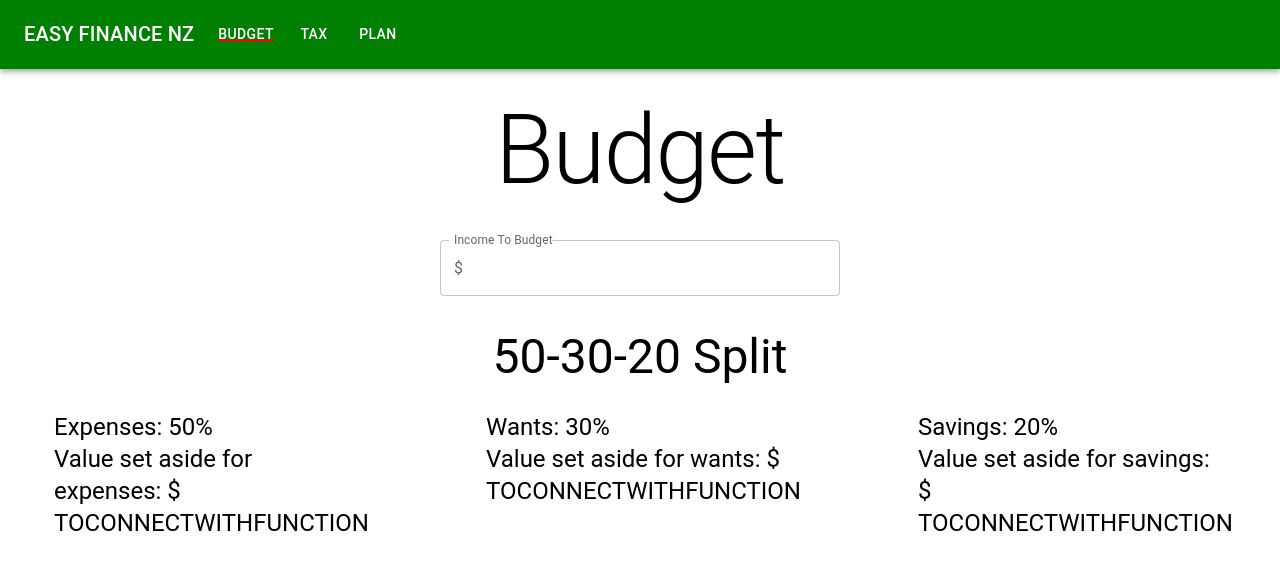
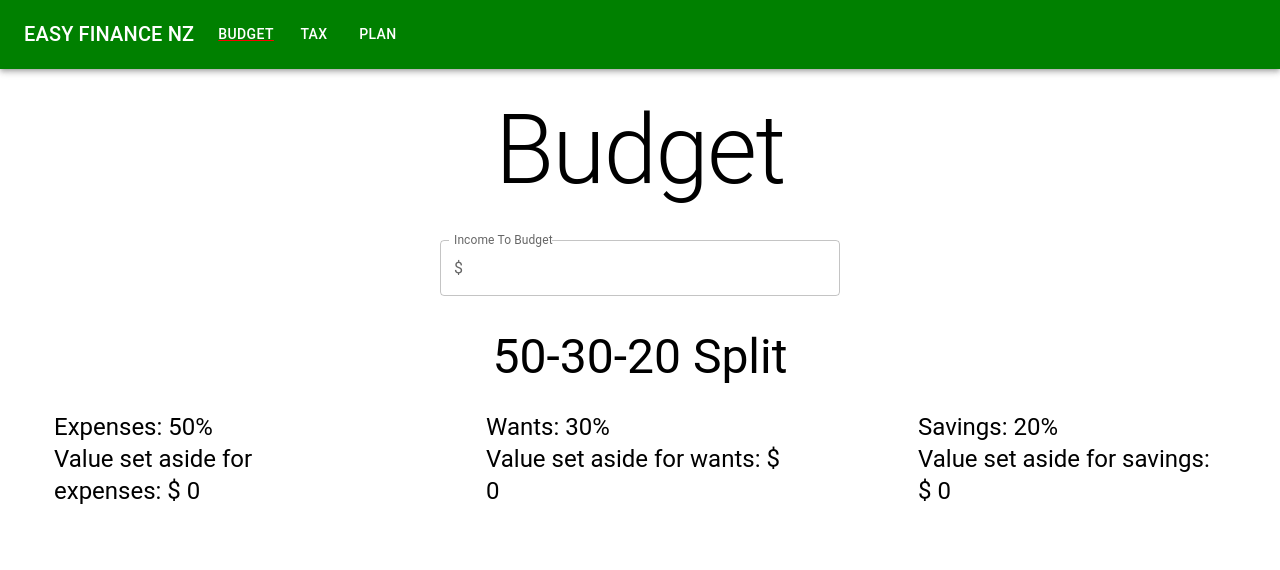
Before and after one commit to osamakashif/Easy_Finance_NZ, a React (Create React App) app: page /Budget in a window 1280 px wide. Shown: the top 570 px of the page. Built offline with nearby package versions, Linux system fonts and the light colour scheme.

Commit message:
[feat]: Budget page functionality.
Budget page functionality added.

```diff
--- a/src/pages/BudgetPage.tsx
+++ b/src/pages/BudgetPage.tsx
@@ -1,5 +1,6 @@
 import { FormControl, Grid, InputAdornment, InputLabel, OutlinedInput, Typography } from "@mui/material";
 import { useState } from "react";
+import { point2, point3, point5 } from "../functions/budgeting";
 
 export const BudgetPage = () => {
     const [income, setIncome] = useState<number>(0);
@@ -25,15 +26,15 @@ export const BudgetPage = () => {
             <Grid container spacing={2} justifyContent="space-around">
                 <Grid item xs={12} sm={3}>
                     <Typography variant="h5">Expenses: 50%</Typography>
-                    <Typography variant="h5">Value set aside for expenses: $ TOCONNECTWITHFUNCTION</Typography>
+                    <Typography variant="h5">Value set aside for expenses: $ {point5(income)}</Typography>
                 </Grid>
                 <Grid item xs={12} sm={3}>
                     <Typography variant="h5">Wants: 30%</Typography>
-                    <Typography variant="h5">Value set aside for wants: $ TOCONNECTWITHFUNCTION</Typography>
+                    <Typography variant="h5">Value set aside for wants: $ {point3(income)}</Typography>
                 </Grid>
                 <Grid item xs={12} sm={3}>
                     <Typography variant="h5">Savings: 20%</Typography>
-                    <Typography variant="h5">Value set aside for savings: $ TOCONNECTWITHFUNCTION</Typography>
+                    <Typography variant="h5">Value set aside for savings: $ {point2(income)}</Typography>
                 </Grid>
             </Grid>
         </>
```
